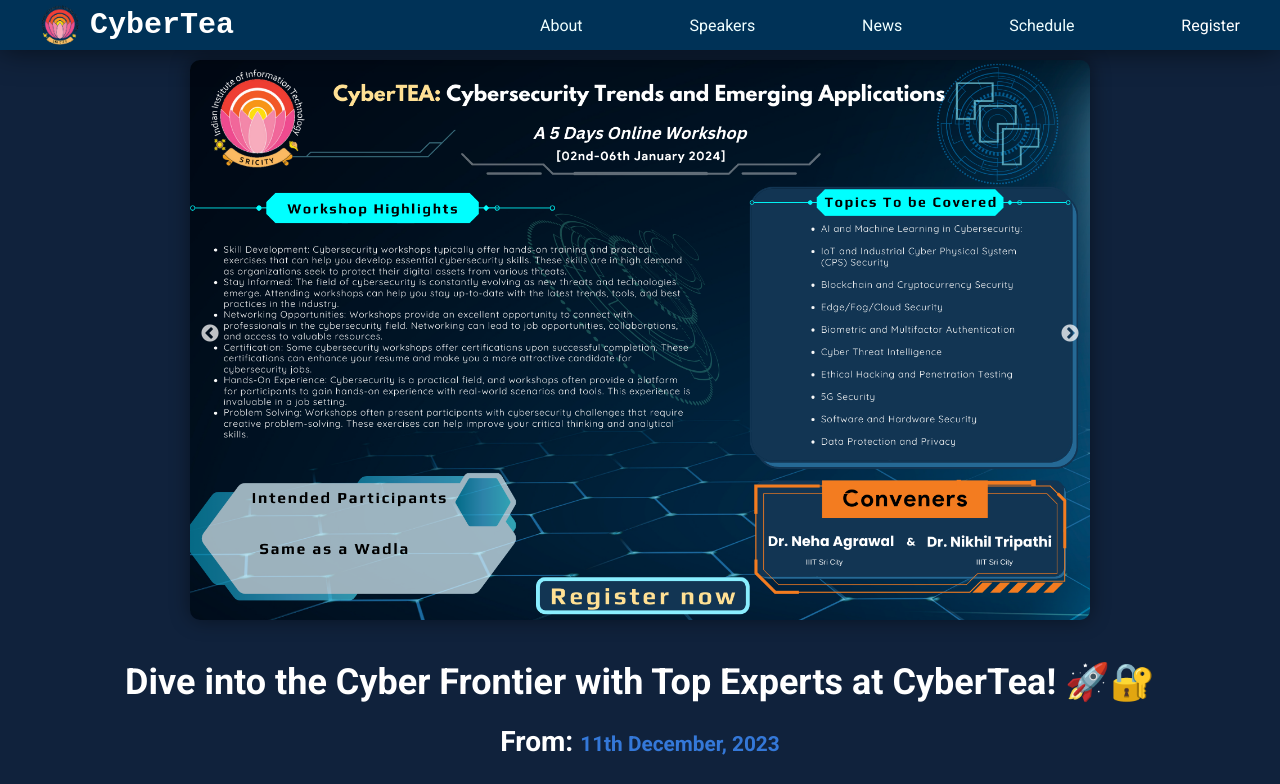
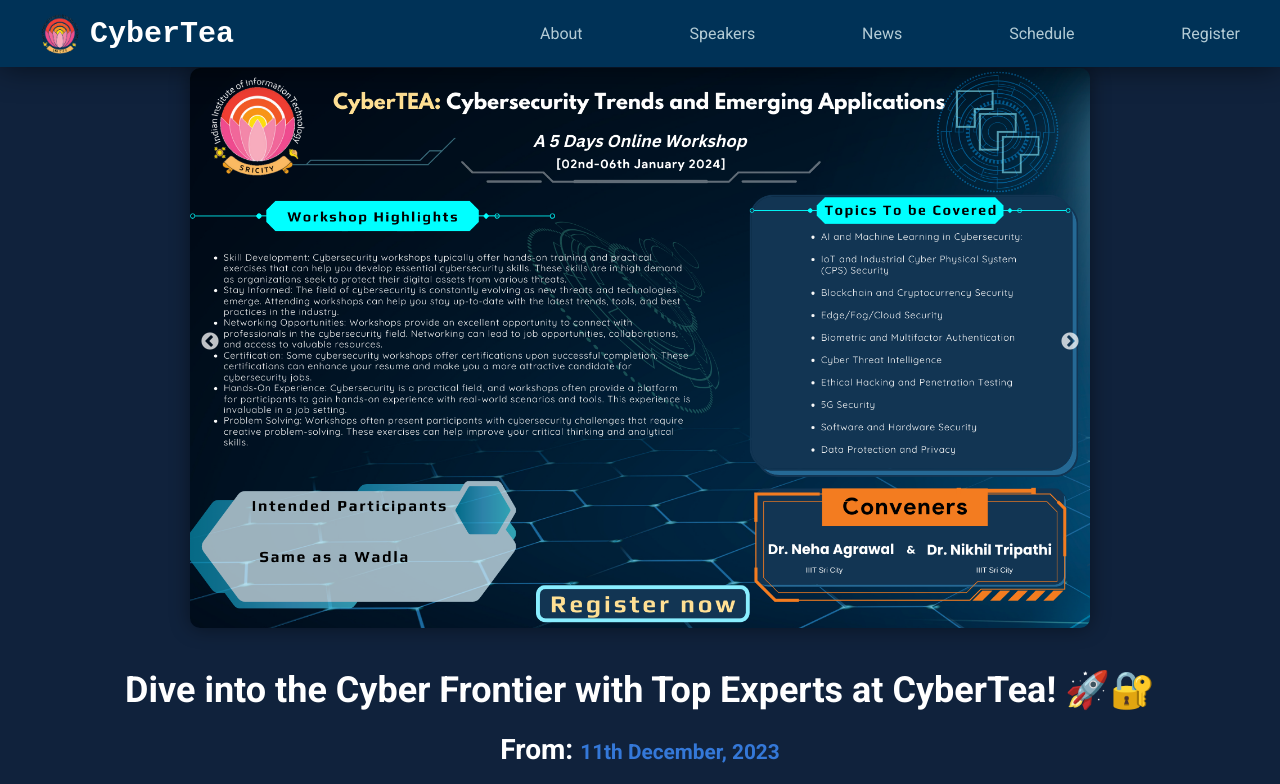
Before and after one commit to CyberTea-2023/CyberTea-website, a React (Vite) app: page / in a window 1280 px wide. Shown: the top 784 px of the page. Built offline with nearby package versions, Linux system fonts and the light colour scheme.

Commit message:
just nav height

```diff
--- a/src/Components/Carousel/Carousel.css
+++ b/src/Components/Carousel/Carousel.css
@@ -5,6 +5,7 @@
     background-color: rgb(16, 34, 60);
     min-height: 75vh;
     align-items: center;
+    margin-top: 0.5rem;
 }
 
 .intro-text {
--- a/src/Components/Navbar/Navbar.css
+++ b/src/Components/Navbar/Navbar.css
@@ -7,10 +7,10 @@
   display: flex;
   justify-content: space-between;
   align-items: center;
-    padding: 10px 40px;
+  padding: 15px 40px;
   background-color: rgb(0 50 87);
   color: azure;
-    height: 50px;
+  height: 4.2rem;
   transition: top 0.3s ease-in;
   box-shadow: 0px 0px 31px #00000091;
 }
@@ -41,6 +41,7 @@
 #nav-right li a {
   color: azure;
   text-decoration: none;
+  opacity: 0.75;
 }
 
 #nav-right {
@@ -55,7 +56,14 @@
   height: 50px;
 }
 
+#nav-right li a:hover {
+  opacity: 1;
+}
+
 @media (max-width: 650px) {
+  #nav-right li a {
+    opacity: 1;
+  }
   #nav-right {
     flex-direction: column;
     overflow: hidden;
--- a/src/Components/Navbar/Navbar.jsx
+++ b/src/Components/Navbar/Navbar.jsx
@@ -48,7 +48,7 @@
                     }}> <a href="#schedule" onClick={scrollToSection}>Schedule</a></li>
                     <li onClick={() => {
                         expand ? NavToggle() : ``
-                    }}>Register</li>
+                    }}><a href="/will-be-provided-later" noreferrer target='_blank'>Register</a></li>
                 </ul>
             </nav>
             <div className="cover-nav-space"></div>
```
Lines whose indentation alone changed are shown as unchanged.
